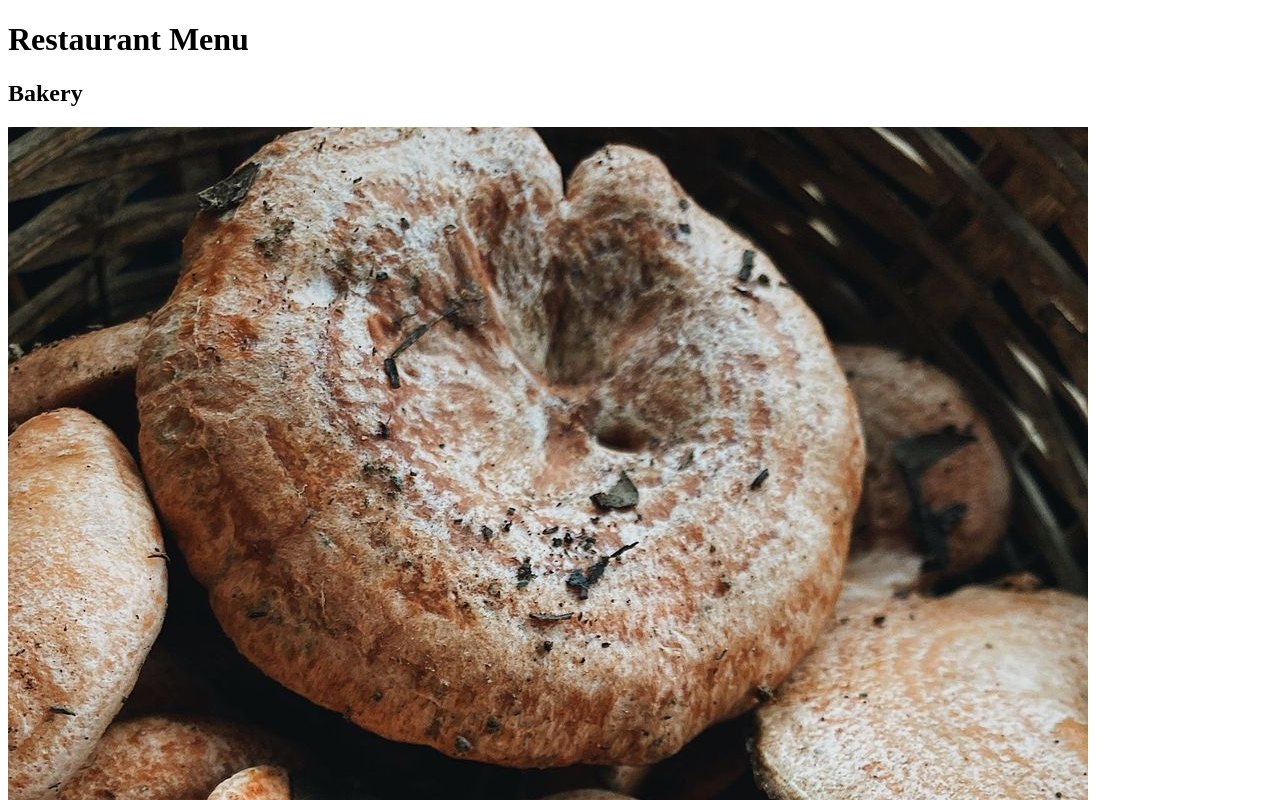
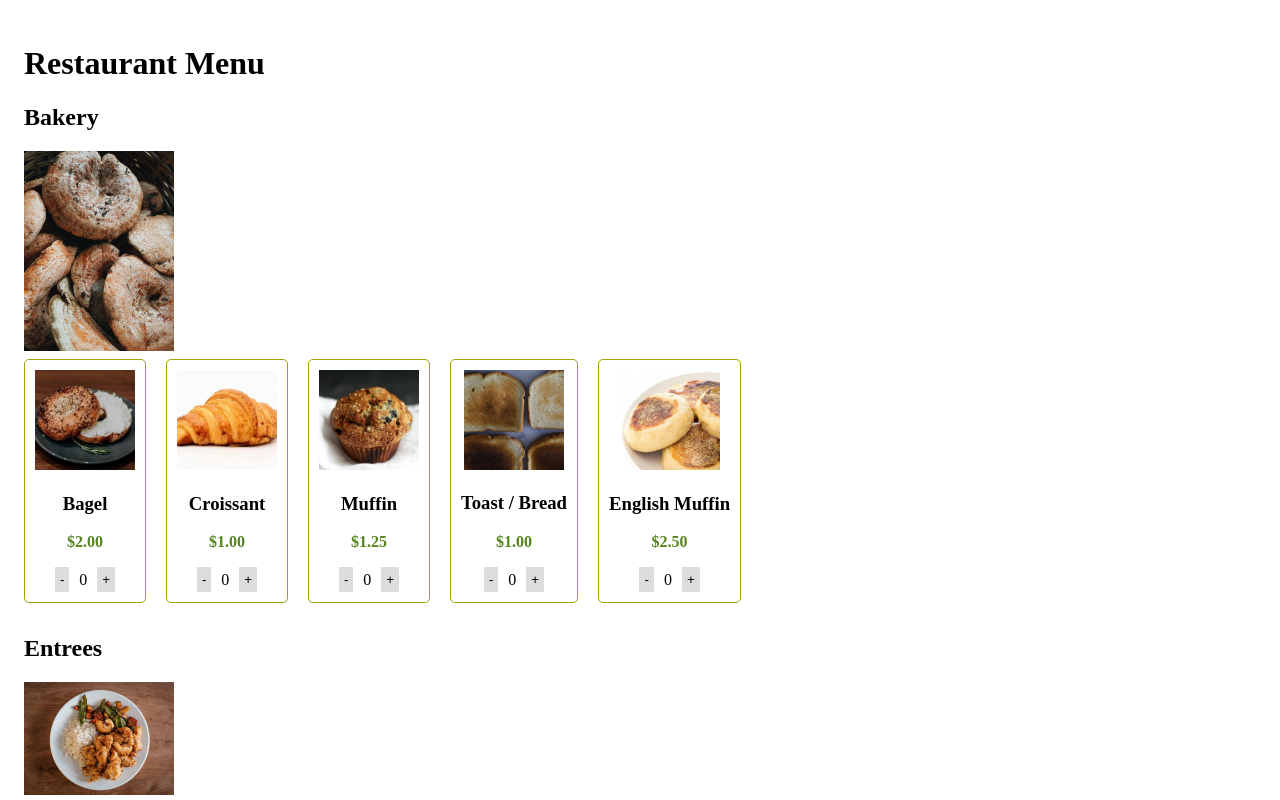
Before and after one commit to jacobpfondevida/checkout, a Vue app in the folder frontend/: page / in a window 1280 px wide. Shown: the top 800 px of the page. Built offline with nearby package versions, Linux system fonts and the light colour scheme; the HTML template or start-up script is replaced by a standard one.

Commit message:
refactored Menu to be a standalone component

```diff
--- /dev/null
+++ b/frontend/src/components/Menu.vue
@@ -0,0 +1,96 @@
+<template>
+    <div class="menu">
+      <h1>Restaurant Menu</h1>
+      <div
+        v-for="category in menu.categories"
+        :key="category.id"
+        class="category-section"
+      >
+        <h2>{{ category.name }}</h2>
+        <img
+          :src="`/${category.image_id}.jpg`"
+          :alt="category.name"
+          class="category-item-image"
+        />
+        <div
+          class="menu-list"
+          v-if="groupedItems[category.id] && groupedItems[category.id].length"
+        >
+          <MenuItem
+            v-for="item in groupedItems[category.id]"
+            :key="item.id"
+            :item="item"
+            @add-to-cart="handleAddToCart"
+            @remove-from-cart="handleRemoveFromCart"
+          />
+        </div>
+        <p v-else>No items available.</p>
+      </div>
+    </div>
+  </template>
+
+  <script lang="ts">
+  import { defineComponent, computed } from "vue";
+  import type { PropType } from "vue";
+  import MenuItem from "@/components/MenuItem.vue";
+  import type { MenuItemType } from "@/types/MenuItemType";
+  import type { Category } from "@/types/Category";
+
+  export default defineComponent({
+    name: "Menu",
+    components: {
+      MenuItem,
+    },
+    props: {
+      menu: {
+        type: Object as PropType<{
+          categories: Category[];
+          items: MenuItemType[];
+        }>,
+        required: true,
+      },
+    },
+    emits: ["add-to-cart", "remove-from-cart"],
+    setup(props, { emit }) {
+      const groupedItems = computed(() => {
+        const groups: Record<number, MenuItemType[]> = {};
+        props.menu.items.forEach((item: MenuItemType) => {
+          if (!groups[item.category_id]) {
+            groups[item.category_id] = [];
+          }
+          groups[item.category_id].push(item);
+        });
+        return groups;
+      });
+
+      const handleAddToCart = (item: MenuItemType) => {
+        emit("add-to-cart", item);
+      };
+
+      const handleRemoveFromCart = (item: MenuItemType) => {
+        emit("remove-from-cart", item);
+      };
+
+      return { groupedItems, handleAddToCart, handleRemoveFromCart };
+    },
+  });
+  </script>
+
+  <style scoped>
+  .menu {
+    padding: 1rem;
+  }
+  .category-section {
+    margin-bottom: 2rem;
+  }
+  .category-item-image {
+    max-width: 150px;
+    display: block;
+    margin-bottom: 0.5rem;
+  }
+  .menu-list {
+    display: flex;
+    flex-wrap: wrap;
+    gap: 20px;
+  }
+  </style>
--- /dev/null
+++ b/frontend/src/types/Category.ts
@@ -0,0 +1,5 @@
+export interface Category {
+    id: number;
+    image_id: string;
+    name: string;
+  }
--- a/frontend/src/views/Home.vue
+++ b/frontend/src/views/Home.vue
@@ -1,23 +1,11 @@
 <template>
   <div>
-    <h1>Restaurant Menu</h1>
-    <!-- Loop over each category -->
-    <div v-for="category in menu.categories" :key="category.id" class="category-section">
-      <h2>{{ category.name }}</h2>
-      <img :src="`/${category.image_id}.jpg`" :alt="category.name" class="category-item-image" />
-      <!-- Render items for this category -->
-      <div class="menu-list" v-if="groupedItems[category.id] && groupedItems[category.id].length">
-        <MenuItem
-          v-for="item in groupedItems[category.id]"
-          :key="item.id"
-          :item="item"
-          @add-to-cart="handleAddToCart"
-          @remove-from-cart="handleRemoveFromCart"
-        />
-      </div>
-      <p v-else>No items available.</p>
-    </div>
-    <Cart/>
+    <Menu
+      :menu="menu"
+      @add-to-cart="handleAddToCart"
+      @remove-from-cart="handleRemoveFromCart"
+    />
+    <Cart />
     <button @click="handleCheckout">Proceed to Checkout</button>
   </div>
 </template>
@@ -25,136 +13,41 @@
 <script lang="ts">
 import { defineComponent, ref, computed } from "vue";
 import { useRouter } from "vue-router";
-import { useCartStore } from '@/store/cartStore.ts';
-import MenuItem from "@/components/MenuItem.vue";
+import { useCartStore } from "@/store/cartStore";
+import Menu from "@/components/Menu.vue";
 import Cart from "@/components/Cart.vue";
-import type { MenuItemType } from "@/types/MenuItemType.ts";
-
-interface Category {
-  id: number;
-  image_id: string;
-  name: string;
-}
+import type { MenuItemType } from "@/types/MenuItemType";
 
 export default defineComponent({
   name: "Home",
   components: {
-    MenuItem,
+    Menu,
     Cart,
   },
   setup() {
     const router = useRouter();
     const cartStore = useCartStore();
 
-    // TODO: replace with API call
+    // TODO: Replace with an API call
     const menu = ref({
-          "categories": [
-              {
-                  "id": 1,
-                  "image_id": "f3fbf57b118fa9",
-                  "name": "Bakery"
-              },
-              {
-                  "id": 2,
-                  "image_id": "b271afbefdc554",
-                  "name": "Entrees"
-              },
-              {
-                  "id": 3,
-                  "image_id": "eba73b2361fae3",
-                  "name": "Drinks"
-              }
-          ],
-          "items": [
-              {
-                  "category_id": 1,
-                  "id": 1,
-                  "image_id": "293202f9d9f7f4",
-                  "name": "Bagel",
-                  "price": 2.0
-              },
-              {
-                  "category_id": 1,
-                  "id": 2,
-                  "image_id": "808916fd5ddf96",
-                  "name": "Croissant",
-                  "price": 1.0
-              },
-              {
-                  "category_id": 1,
-                  "id": 3,
-                  "image_id": "95d02a230fe050",
-                  "name": "Muffin",
-                  "price": 1.25
-              },
-              {
-                  "category_id": 1,
-                  "id": 4,
-                  "image_id": "23f95765b967ff",
-                  "name": "Toast / Bread",
-                  "price": 1
-              },
-              {
-                  "category_id": 1,
-                  "id": 5,
-                  "image_id": "5650be5d48a99b",
-                  "name": "English Muffin",
-                  "price": 2.5
-              },
-              {
-                  "category_id": 2,
-                  "id": 6,
-                  "image_id": "bd237a0c0d19ef",
-                  "name": "Pasta Bar",
-                  "price": 12.99
-              },
-              {
-                  "category_id": 2,
-                  "id": 7,
-                  "image_id": "3e1bd1342800f7",
-                  "name": "Mediterranean Entree",
-                  "price": 10.99
-              },
-              {
-                  "category_id": 2,
-                  "id": 8,
-                  "image_id": "72589c4c990f97",
-                  "name": "Indian Entree",
-                  "price": 11.95
-              },
-              {
-                  "category_id": 3,
-                  "id": 9,
-                  "image_id": "70c2a6247e7b58",
-                  "name": "Small Drink",
-                  "price": 0.75
-              },
-              {
-                  "category_id": 3,
-                  "id": 10,
-                  "image_id": "dba0fc03da30ca",
-                  "name": "Medium Drink",
-                  "price": 1.5
-              },
-              {
-                  "category_id": 3,
-                  "id": 11,
-                  "image_id": "ffc9bf61e441cd",
-                  "name": "Large Drink",
-                  "price": 2
-              }
-          ]
-      })
-
-    const groupedItems = computed(() => {
-      const groups: Record<number, MenuItemType[]> = {};
-      menu.value.items.forEach((item: MenuItemType) => {
-        if (!groups[item.category_id]) {
-          groups[item.category_id] = [];
-        }
-        groups[item.category_id].push(item);
-      });
-      return groups;
+      categories: [
+        { id: 1, image_id: "f3fbf57b118fa9", name: "Bakery" },
+        { id: 2, image_id: "b271afbefdc554", name: "Entrees" },
+        { id: 3, image_id: "eba73b2361fae3", name: "Drinks" },
+      ],
+      items: [
+        { category_id: 1, id: 1, image_id: "293202f9d9f7f4", name: "Bagel", price: 2.0 },
+        { category_id: 1, id: 2, image_id: "808916fd5ddf96", name: "Croissant", price: 1.0 },
+        { category_id: 1, id: 3, image_id: "95d02a230fe050", name: "Muffin", price: 1.25 },
+        { category_id: 1, id: 4, image_id: "23f95765b967ff", name: "Toast / Bread", price: 1 },
+        { category_id: 1, id: 5, image_id: "5650be5d48a99b", name: "English Muffin", price: 2.5 },
+        { category_id: 2, id: 6, image_id: "bd237a0c0d19ef", name: "Pasta Bar", price: 12.99 },
+        { category_id: 2, id: 7, image_id: "3e1bd1342800f7", name: "Mediterranean Entree", price: 10.99 },
+        { category_id: 2, id: 8, image_id: "72589c4c990f97", name: "Indian Entree", price: 11.95 },
+        { category_id: 3, id: 9, image_id: "70c2a6247e7b58", name: "Small Drink", price: 0.75 },
+        { category_id: 3, id: 10, image_id: "dba0fc03da30ca", name: "Medium Drink", price: 1.5 },
+        { category_id: 3, id: 11, image_id: "ffc9bf61e441cd", name: "Large Drink", price: 2 },
+      ],
     });
 
     const handleAddToCart = (item: MenuItemType) => {
@@ -166,18 +59,14 @@ export default defineComponent({
     };
 
     const handleCheckout = () => {
-      router.push('/checkout');
-    }
+      router.push("/checkout");
+    };
 
-    return { menu, groupedItems, handleAddToCart, handleRemoveFromCart, handleCheckout };
+    return { menu, handleAddToCart, handleRemoveFromCart, handleCheckout };
   },
 });
 </script>
 
 <style scoped>
-.menu-list {
-  display: flex;
-  flex-wrap: wrap;
-  gap: 20px;
-}
+/* Additional Home.vue styling if needed */
 </style>
```
